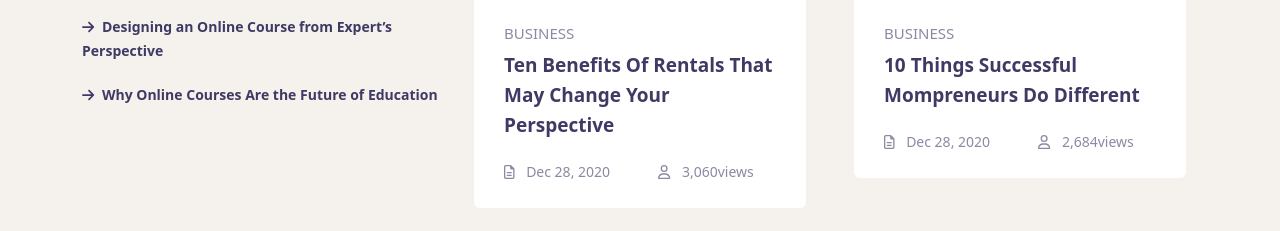
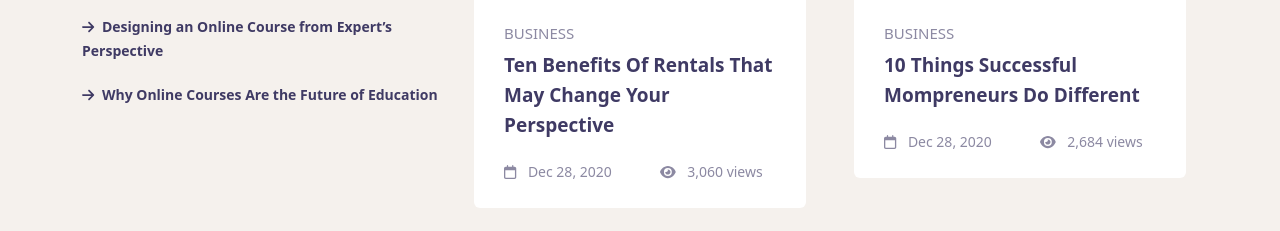
Before and after one commit to Axhu99/proj-html-vuejs, a Vue app: page / in a window 1280 px wide. Shown: the part 4043-4274 px from the top of the page. Built offline with nearby package versions, Linux system fonts and the light colour scheme.

Commit message:
added blogsCard icon

```diff
--- a/src/components/blogsSection/BlogsCard.vue
+++ b/src/components/blogsSection/BlogsCard.vue
@@ -27,12 +27,12 @@
                 </div>
                 <div class="footer-card">
                     <span class=" me-5">
-                        <font-awesome-icon :icon="['far', 'file-lines']" class="me-2" />
+                        <font-awesome-icon :icon="['far', 'calendar']" class="me-2" />
                         {{ card.date }}
                     </span>
                     <span>
-                        <font-awesome-icon :icon="['far', 'user']" class="me-2" />
-                        {{ card.views }}views
+                        <font-awesome-icon :icon="['fas', 'eye']" class="me-2" />
+                        {{ card.views }} views
                     </span>
                 </div>
             </div>
--- a/src/main.js
+++ b/src/main.js
@@ -6,9 +6,9 @@
 import "bootstrap/dist/css/bootstrap.min.css";
 import "bootstrap/js/dist/dropdown";
 
-import { faDownload, faArrowRight, faMagnifyingGlass, faAngleDown, faAngleRight } from '@fortawesome/free-solid-svg-icons';
-import { faCircleUser, faFileLines, faUser } from '@fortawesome/free-regular-svg-icons';
-library.add(faDownload, faCircleUser, faArrowRight, faFileLines, faUser, faMagnifyingGlass, faAngleDown, faAngleRight);
+import { faDownload, faArrowRight, faMagnifyingGlass, faAngleDown, faAngleRight, faEye } from '@fortawesome/free-solid-svg-icons';
+import { faCircleUser, faFileLines, faUser, faCalendar } from '@fortawesome/free-regular-svg-icons';
+library.add(faDownload, faCircleUser, faArrowRight, faFileLines, faUser, faMagnifyingGlass, faAngleDown, faAngleRight, faCalendar, faEye);
 
 const app = createApp(App)
 
```
